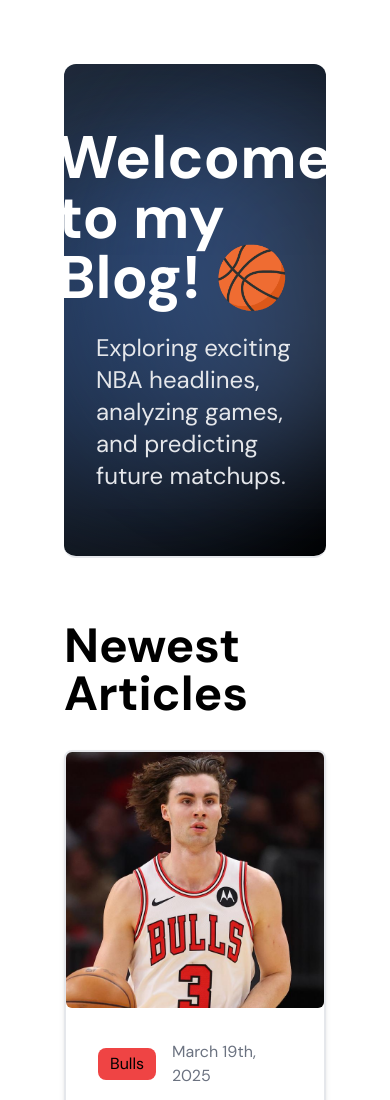
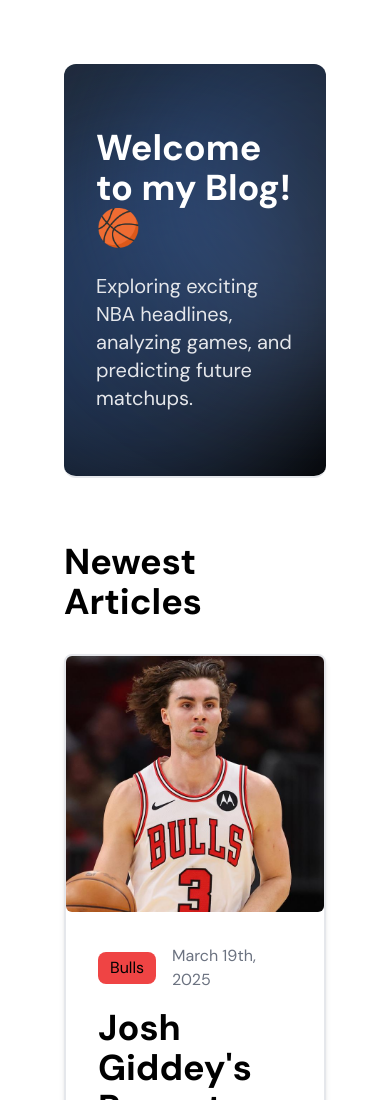
Before and after one commit to Ethanqg0/nba-blog, a website: page src/index.html in a window 390 px wide. Shown: the top 1100 px of the page. Drawn offline with Linux system fonts and the light colour scheme.

Commit message:
Responsiveness: Adding media queries to texts and overflow wrapping

```diff
--- a/src/index.html
+++ b/src/index.html
@@ -16,11 +16,11 @@
 
             <div class="absolute z-10 -right-44 bottom-24 opacity-30 bg-gradient-to-r from-blue-500 to-gray-500 rounded-full blur-3xl w-96 h-96"></div>
 
-            <h1 class="font-bold text-6xl text-white z-50"> Welcome to my Blog! 🏀</h1>
-            <p class="text-gray-200 mt-6 text-2xl z-50">Exploring exciting NBA headlines, analyzing games, and predicting future matchups.</p>
+            <h1 class="font-bold text-4xl lg:text-6xl text-white z-50 word-wrap"> Welcome to my Blog! 🏀</h1>
+            <p class="text-gray-200 mt-6  text-xl lg:text-2xl z-50">Exploring exciting NBA headlines, analyzing games, and predicting future matchups.</p>
         </nav>
 
-        <h1 class="mt-16 text-5xl font-bold">Newest Articles</h1>
+        <h1 class="mt-16 text-4xl lg:text-5xl font-bold flex justify-center lg:justify-start">Newest Articles</h1>
         <section id="articlesContainer" class="w-full flex flex-col lg:flex-row lg:justify-between bg-white gap-8 mt-8">
         <!-- Dynamic content goes here -->
         </section>
```
Also changed, not shown: src/css/output.css.
